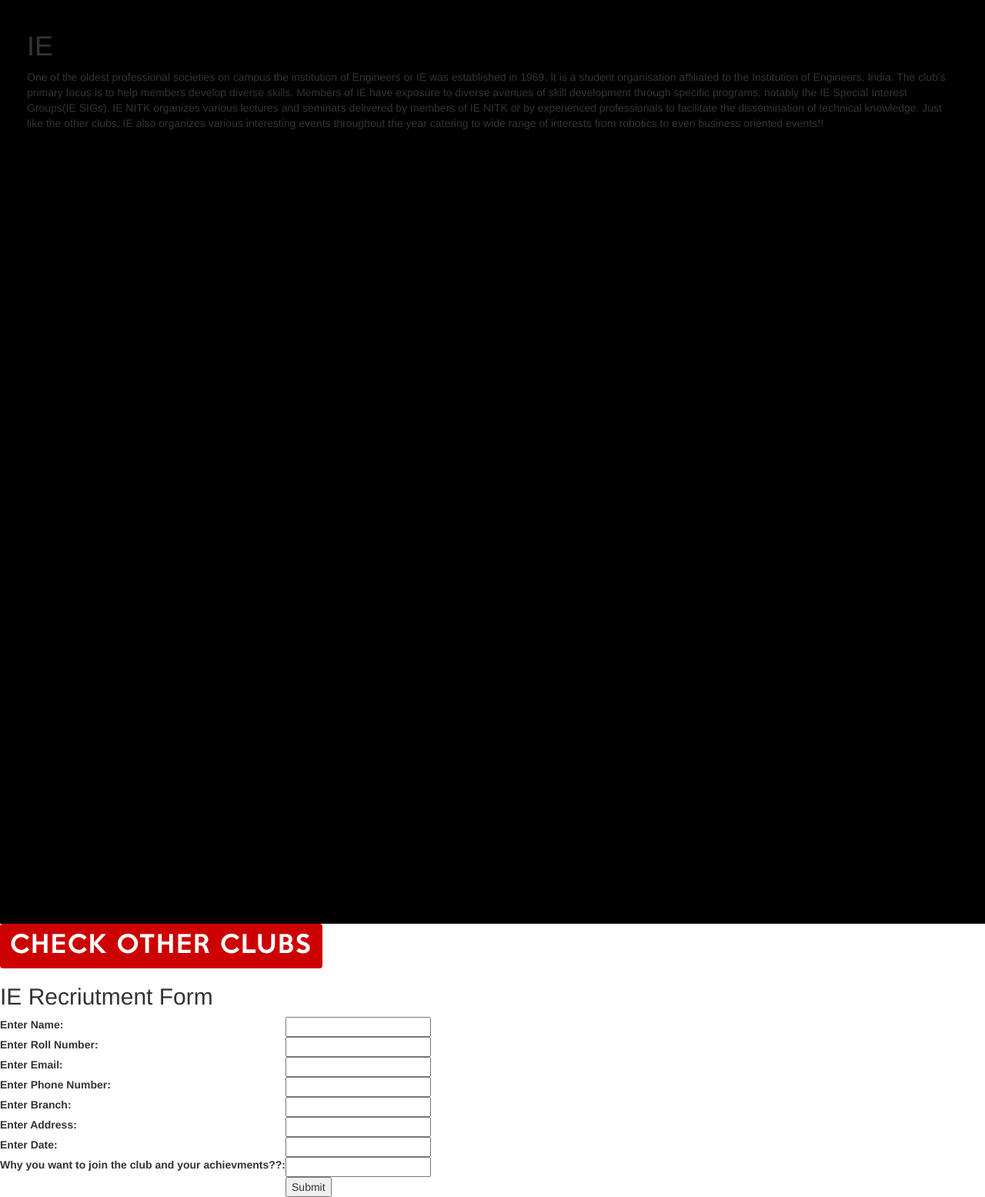
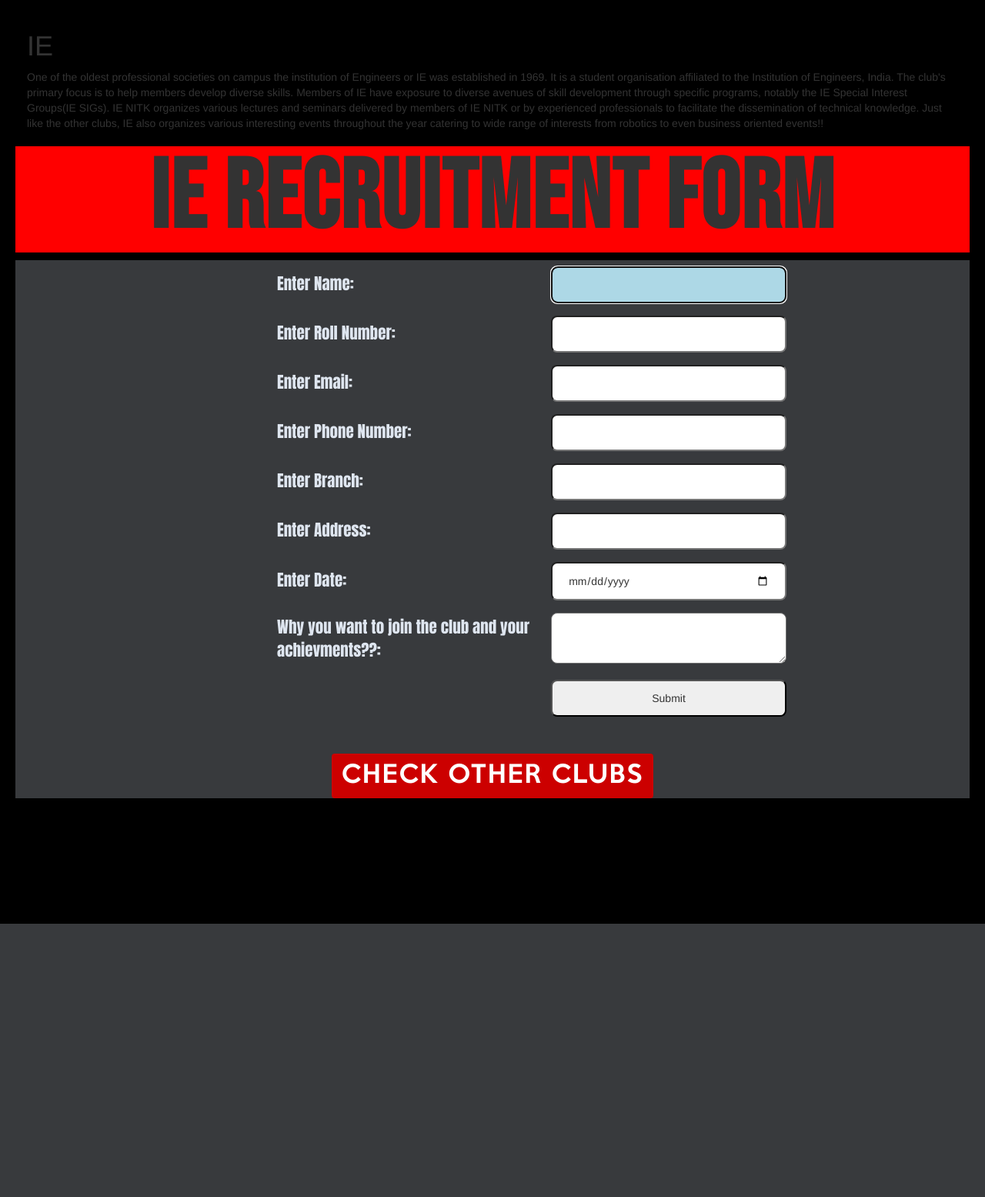
Before and after one commit to harshnitk17/Django-Club-Recruitment-Portal, a Django app: page /ie/ in a window 1280 px wide. Shown: the whole page at 77% size. After the commit the page ends 1200 px from the top, so only its background shows below. Run offline with Django 3.2, Linux system fonts and the light colour scheme; data comes from the database, SQL or seed files in the repository; both versions use the stored data as it was after the commit; some libraries are stand-ins or nearby versions.

Commit message:
form completed

```diff
--- a/Portalapp/forms.py
+++ b/Portalapp/forms.py
@@ -33,7 +33,7 @@
             if i.isalpha()==False:
                 count=count+1
         if count>0:
-            raise ValidationError("name can only contain alphabets")
+            raise ValidationError("Name can only contain alphabets")
         return name
 
     def clean_branch(self):
@@ -43,7 +43,7 @@
             if i.isalpha()==False:
                 count=count+1
         if count>0:
-            raise ValidationError("branch can only contain alphabets")
+            raise ValidationError("Branch can only contain alphabets")
         return branch
 
     def clean_roll_number(self):
@@ -53,7 +53,7 @@
             if i.isalnum()==False :
                 count=count+1
         if count>0 or len(roll_number)==0:
-            raise ValidationError("roll number can only contain alphabets and numbers and it cannot be left empty")
+            raise ValidationError("Roll number can only contain alphabets and numbers and it cannot be left empty")
         return roll_number
 
     def clean_date(self):
@@ -63,7 +63,7 @@
             if i.isalpha()==True:
                 count=count+1
         if count>0:
-            raise ValidationError("date cannot contain alphabets")
+            raise ValidationError("Date cannot contain alphabets")
         return date
 
     def clean_phone(self):
--- a/Portalapp/templates/Portalapp/sub/club.html
+++ b/Portalapp/templates/Portalapp/sub/club.html
@@ -24,11 +24,30 @@
 
 <!-- Latest compiled and minified JavaScript -->
 <script src="https://maxcdn.bootstrapcdn.com/bootstrap/3.3.7/js/bootstrap.min.js" integrity="sha384-Tc5IQib027qvyjSMfHjOMaLkfuWVxZxUPnCJA7l2mCWNIpG9mGCD8wGNIcPD7Txa" crossorigin="anonymous"></script>
+<style>
+input,textarea {
+    width: 150%;
+	padding: 12px 20px;
+    margin: 8px 0;
+    box-sizing: border-box;
+	border-radius: 8px;
+}
+label {
+font-family: Impact;
+font-size: 150%;
+color: #dee5ef;
+}
+input:focus {
+    background-color: lightblue;
+}
+#one:hover {
+background-color: lightblue;
+}
+</style>
 
 </head>
 
 <body>
-
     <div id="wrapper">
 
         <!-- Sidebar -->
@@ -69,15 +88,19 @@
 			<h1>{{club}}</h1>
 			<p>{{Clubinformation}}</p>
             </div>
-        </div>
-        <a href="#menu-toggle" class="btn btn-secondary" id="menu-toggle">CHECK OTHER CLUBS</a>
 
-        </div>
-		<!-- FORM STARTS HERE -->
+					<!-- FORM STARTS HERE -->
 		{% block content %}
 
-    <h2>{{club}} Recriutment Form</h2>
+    <h5 id="headingtext" style="text-align:center;background-color:red" ><strong>{{club}} Recruitment Form</strong></h5>
+	<div class="container-fluid"  style="background-color:#383a3d">
+	<div class="col-lg-12">
+	<div class="col-lg-3"><br><br><br><br>
+	<div style="background-color:#383a3d;color:red;font-size:140%">
 
+      <b>{{ form.non_field_errors }}{{ form.name.errors }}{{ form.roll_number.errors }}{{ form.email.errors }}{{ form.phone.errors }}{{ form.branch.errors }}{{ form.address.errors }}{{ form.date.errors }}{{ form.info.errors }}</b></div>
+    </div>
+	<div class="col-lg-6">
     {% if messages %}
         <ul class="messages">
             {% for message in messages %}
@@ -85,73 +108,83 @@
             {% endfor %}
         </ul>
     {% endif %}
-    {{ form.non_field_errors }}
+
     <form action="" method="post">
         {% csrf_token %}
         <table>
             <tr>
                 <th><label for="id_name">Enter Name:</label></th>
                 <td>
-                    {{ form.name.errors }}
-                    <input type="text" name="name" required maxlength="100" id="id_name" />
+
+                    <input type="text" name="name" required maxlength="100" id="id_name" autofocus autocomplete="off" />
                 </td>
             </tr>
             <tr>
                 <th><label for="id_roll_number">Enter Roll Number:</label></th>
                 <td>
-                    {{ form.roll_number.errors }}
-                    <input type="text" name="roll_number" required maxlength="100" id="id_roll_number" />
+
+                    <input type="text" name="roll_number" required maxlength="100" id="id_roll_number" autocomplete="off"/>
                 </td>
             </tr>
             <tr>
                 <th><label for="id_email">Enter Email:</label></th>
                 <td>
-                    {{ form.email.errors }}
-                    <input type="email" name="email" required maxlength="100" id="id_email" />
+
+                    <input type="email" name="email" required maxlength="100" id="id_email" autocomplete="off" />
                 </td>
             </tr>
             <tr>
                 <th><label for="id_phone">Enter Phone Number:</label></th>
                 <td>
-                    {{ form.phone.errors }}
-                    <input type="text" name="phone" required maxlength="100" id="id_phone" />
+
+                    <input type="text" name="phone" required maxlength="100" id="id_phone" autocomplete="off" />
                 </td>
             </tr>
 			<tr>
                 <th><label for="id_phone">Enter Branch:</label></th>
                 <td>
-                    {{ form.branch.errors }}
-                    <input type="text" name="branch" required maxlength="100" id="id_branch" />
+
+                    <input type="text" name="branch" required maxlength="100" id="id_branch" autocomplete="off"/>
                 </td>
             </tr>
 			<tr>
                 <th><label for="id_address">Enter Address:</label></th>
                 <td>
-                    {{ form.address.errors }}
-                    <input type="text" name="address" required maxlength="1000" id="id_address" />
+
+                    <input type="text" name="address" required maxlength="1000" id="id_address" autocomplete="off"/>
                 </td>
             </tr>
 			<tr>
                 <th><label for="id_phone">Enter Date:</label></th>
                 <td>
-                    {{ form.date.errors }}
-                    <input type="text" name="date" required maxlength="100" id="id_date" />
+
+                    <input type="date" name="date" required maxlength="100" id="id_date" autocomplete="off"/>
                 </td>
             </tr>
             <tr>
 			<tr>
                 <th><label for="id_info">Why you want to join the club and your achievments??:</label></th>
                 <td>
-                    {{ form.info.errors }}
-                    <input type="text" name="info" required maxlength="100" id="id_info" />
+
+                    <textarea type="text" name="info" required maxlength="1000" id="id_info" autocomplete="off"></textarea>
                 </td>
             </tr>
             <tr>
                 <td></td>
-                <td><input type="submit"></td>
+                <td><input type="submit" id="one" ></td>
             </tr>
         </table>
-    </form>
+    </form><br><br>
+		<center><a href="#menu-toggle" class="btn btn-secondary" id="menu-toggle">CHECK OTHER CLUBS</a>	</center>
+        </div>
+
+
+		<div class="col-lg-3"></div>
+		</div>
+		</div>
+		</div>
+
+
 
 {% endblock %}
 <!-- Bootstrap core JavaScript -->
--- a/Portalapp/views.py
+++ b/Portalapp/views.py
@@ -21,9 +21,9 @@
         if f.is_valid():
             entry = f.save()
             return redirect('Portalapp:confirmation')
-
     else:
         f = ApplicationForm()
+
     template = loader.get_template('Portalapp/sub/club.html')
     context = {'club':club_name,'Clubinformation':club_info,'form':f,}
     return HttpResponse(template.render(context, request))
```
Also changed, not shown: db.sqlite3.
